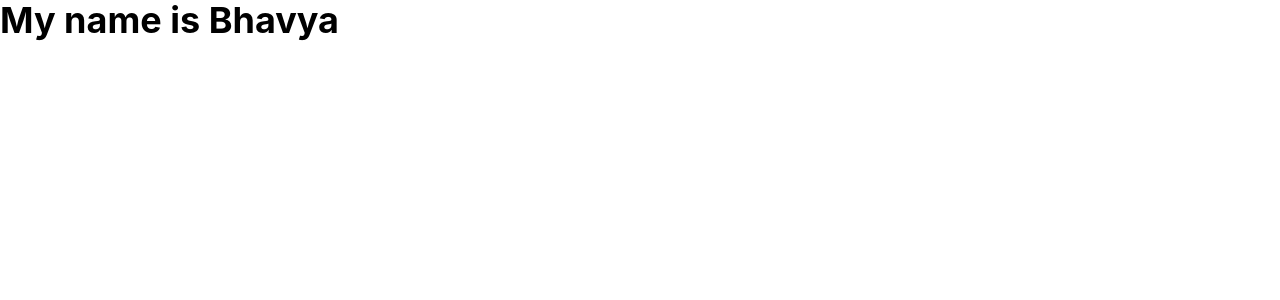
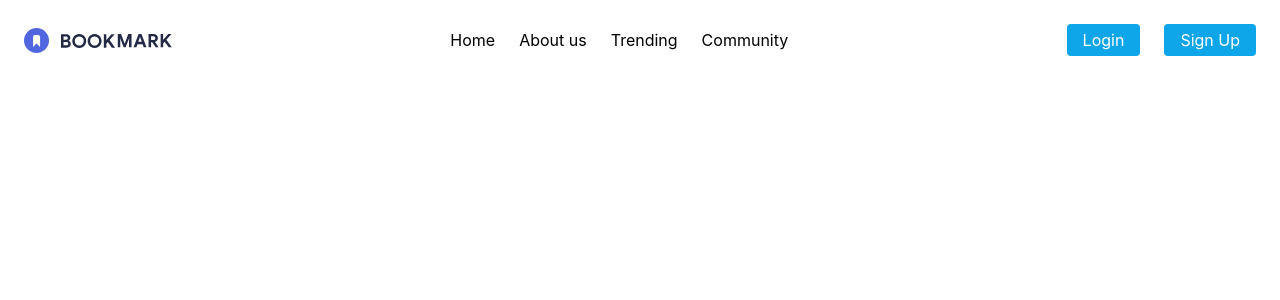
Before and after one commit to Bhavya418/WoC-5.0-node-jobportal-Bhavya, a React (Create React App) app in the folder frontend/job-app/: page / in a window 1280 px wide. Shown: the top 300 px of the page. Built offline with nearby package versions, Linux system fonts and the light colour scheme.

Commit message:
Added the navbar

```diff
--- a/frontend/job-app/src/App.js
+++ b/frontend/job-app/src/App.js
@@ -1,12 +1,10 @@
-
-
-
+import Navbar from "./components/Navbar"
+import Hero from "./components/Hero";
 function App() {
   return (
     <div className="App">
-      <header className="App-header">
-       <h1 className='text-4xl font-bold'>My name is Bhavya</h1>
-      </header>
+      <Navbar/>
+      <Hero />
     </div>
   );
 }
--- /dev/null
+++ b/frontend/job-app/src/components/Hero.js
@@ -0,0 +1,14 @@
+import React from 'react'
+
+const Hero = () => {
+  return (
+    <div>
+        {/* Hero Section */}
+        <section id="hero">
+
+        </section>
+    </div>
+  )
+}
+
+export default Hero
--- /dev/null
+++ b/frontend/job-app/src/components/Navbar.js
@@ -0,0 +1,28 @@
+import React from "react";
+import Logo from "../images/logo-bookmark.svg"
+const Navbar = () => {
+  return (
+    <div>
+      {/* Navbar */}
+      <nav className="relative container mx-auto p-6">
+        <div className="flex items-center justify-between">
+          <div className="">
+            <img src={Logo} alt="" />
+          </div>
+          <div className="hidden md:flex  space-x-6">
+            <a href="/" className="hover:text-sky-500 hover:underline hover:underline-offset-8">Home</a>
+            <a href="/" className="hover:text-sky-500 hover:underline hover:underline-offset-8">About us</a>
+            <a href="/" className="hover:text-sky-500 hover:underline hover:underline-offset-8">Trending</a>
+            <a href="/" className="hover:text-sky-500 hover:underline hover:underline-offset-8">Community</a>
+          </div>
+          <div className="hidden md:flex space-x-6">
+          <a href="/" className="hidden md:block  px-4 py-1 text-white text-medium baseline rounded bg-sky-500 hover:bg-white hover:text-sky-500 hover:outline hover:outline-2">Login</a>
+          <a href="/" className="hidden md:block px-4 py-1 text-white text-medium baseline rounded bg-sky-500 hover:bg-white hover:text-sky-500 hover:outline hover:outline-2">Sign Up</a>
+          </div>
+        </div>
+      </nav>
+    </div>
+  );
+};
+
+export default Navbar;
```
